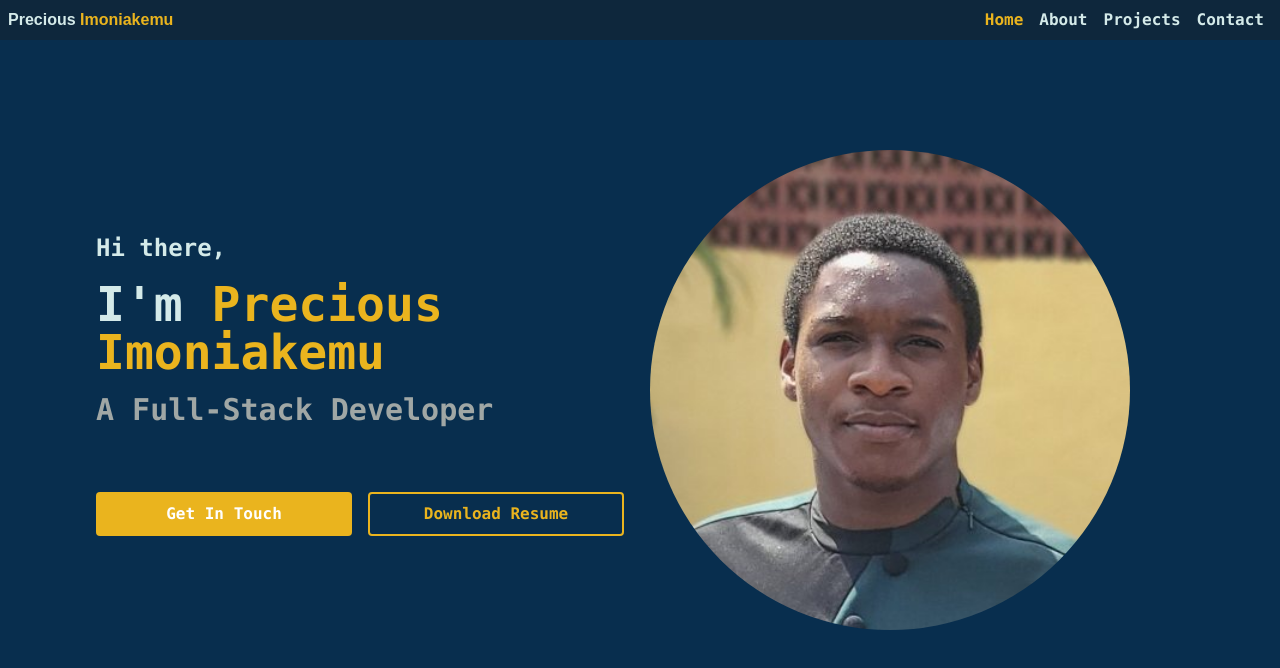
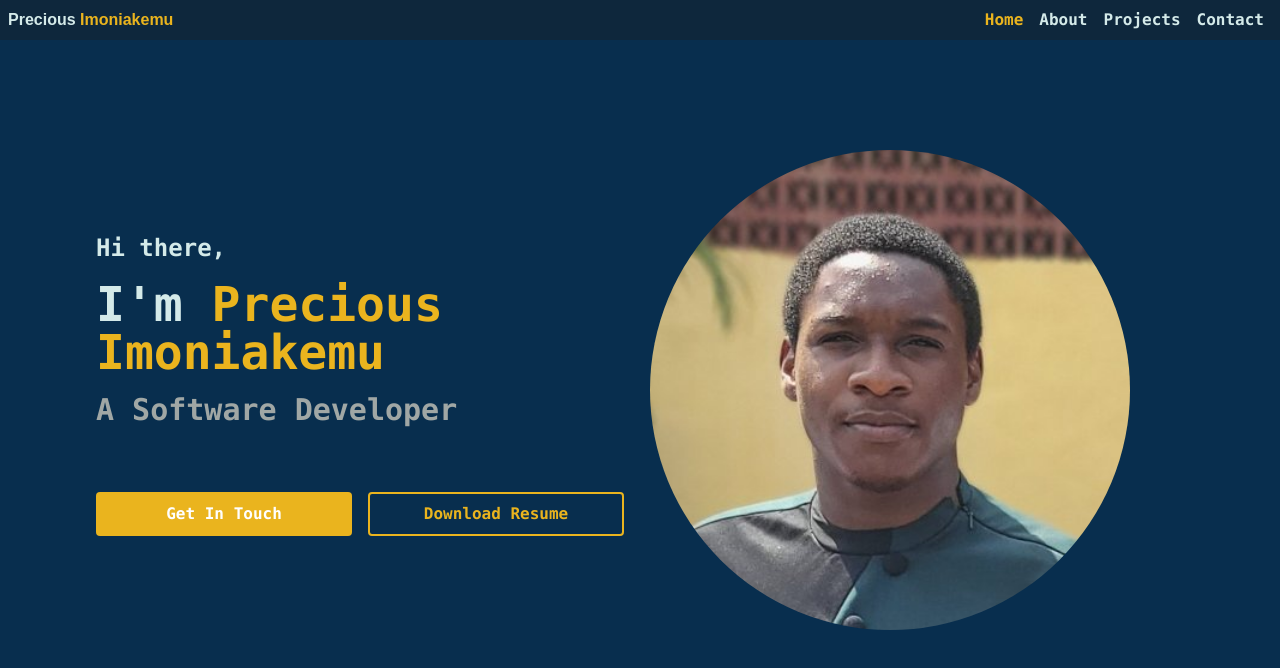
Before and after one commit to preciousimo/preciousimo, a React (Vite) app: page / in a window 1280 px wide. Shown: the top 668 px of the page. Built offline with nearby package versions, Linux system fonts and the light colour scheme; a web font is replaced by a local one.

Commit message:
"Update title from 'Full-Stack Developer' to 'Software Developer'"

```diff
--- a/src/pages/index.jsx
+++ b/src/pages/index.jsx
@@ -53,7 +53,7 @@ function HomePage() {
                             transition={{ delay: 1.5 }}
                             className="text-lg mb-8 font-semibold text-muted md:text-3xl md:mb-16"
                         >
-                            A Full-Stack Developer
+                            A Software Developer
                         </motion.h2>
                         <motion.div
                             initial={{ y: 10, opacity: 0 }}
```
